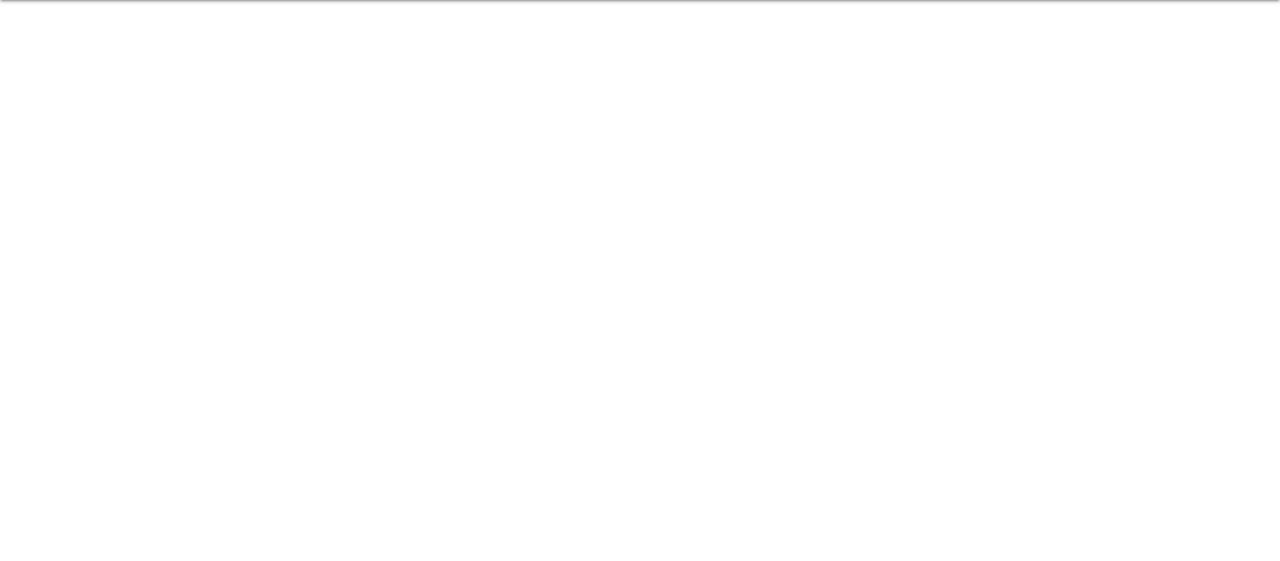
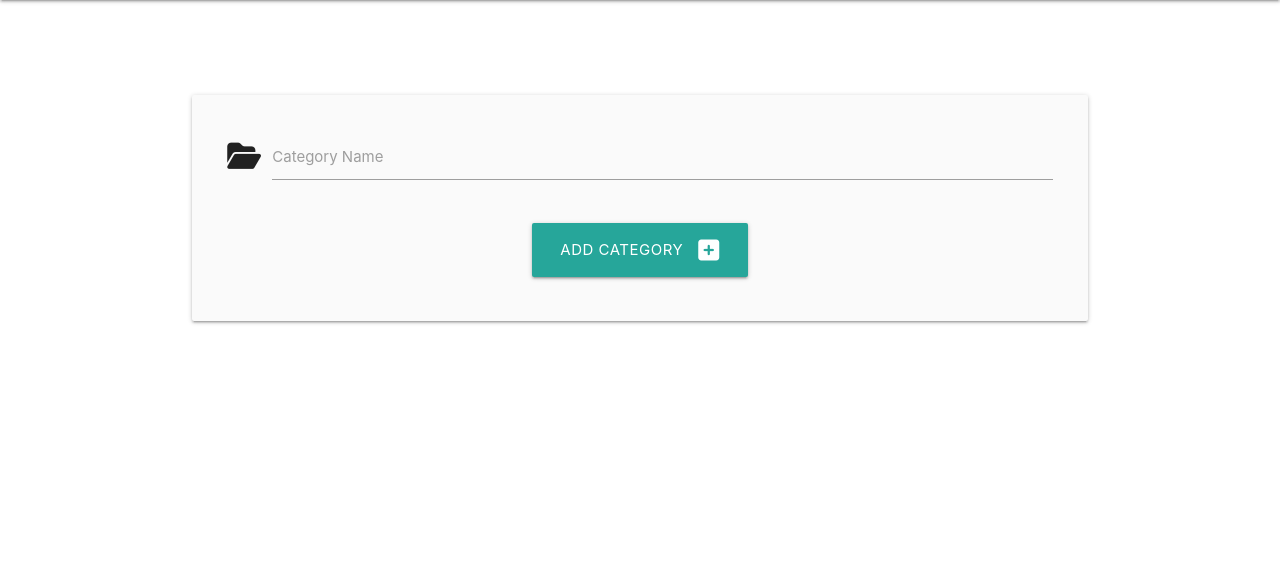
Before and after one commit to Piumi-Anuradha/Quick-And-Healthy-Meals, a Flask app: page /add_category in a window 1280 px wide. Shown: the part 64-625 px from the top of the page. Run offline with Flask 2, Linux system fonts and the light colour scheme.

Commit message:
update models.py file

```diff
--- a/taskmanager/models.py
+++ b/taskmanager/models.py
@@ -19,6 +19,6 @@ class Recipe(db.Model):
     category_id = db.Column(db.Integer, db.ForeignKey("category.id", ondelete="CASCADE"), nullable=False)
 
     def __repr__(self):
-        return "#{0} - Recipe{1}".format(
-            self.id, self.recipe_name
+        return "#{0} - Recipe: {1}".format(
+            self.id, self.recipe_name, self.preparing_time
         )
--- a/taskmanager/routes.py
+++ b/taskmanager/routes.py
@@ -1,4 +1,4 @@
-from flask import render_template
+from flask import render_template, request, redirect, url_for
 from taskmanager import app, db
 from taskmanager.models import Category, Recipe
 
@@ -8,7 +8,6 @@ def home():
     return render_template("recipes.html")
 
 
-
 @app.route("/categories")
 def categories():
     return render_template("categories.html")
@@ -16,4 +15,9 @@ def categories():
 
 @app.route("/add_category", methods=["GET","POST"])
 def add_category():
+    if request.method=="POST":
+        category = Category(category_name=request.form.get("category_name"))
+        db.session.add(category)
+        db.session.commit()
+        return redirect(url_for("categories"))
     return render_template("add_category.html")
--- a/taskmanager/templates/add_category.html
+++ b/taskmanager/templates/add_category.html
@@ -3,4 +3,27 @@
 
 <h3 class="white-text text-lighten-4 center-align">Add Category</h3>
 
+<div class="row card-panel grey lighten-5">
+    <form class="col s12" method="POST" action="{{url_for('add_category')}}">
+      <div class="row">
+        <div class="input-field col s12">
+            <i class="fas fa-folder-open prefix teal-darken3-text text-darken4"></i>
+          <input id="category_name" name="category_name" minlength="3" maxlength="25" type="text" class="validate" required>
+          <label for="category_name">Category Name</label>
+        </div>
+      </div>
+
+      <div class="row">
+        <div class="col s12 center-align">
+            <button type="submit" class="btn-large teal lighten-1">
+                Add Category <i class="fas fa-plus-square right"></i>
+            </button>
+        </div>
+      </div>
+
+    </form>
+  </div>
+
+
+
 {% endblock %}
--- a/taskmanager/templates/base.html
+++ b/taskmanager/templates/base.html
@@ -37,6 +37,9 @@
    <main class="container">
 
     {%block content%}
+
+
+
     {%endblock%}
 
 
--- a/taskmanager/templates/categories.html
+++ b/taskmanager/templates/categories.html
@@ -1,16 +1,17 @@
 {% extends "base.html" %}
 {% block content %}
 
-<h3 class="white-text text-lighten-4 center-align">Category</h3>
+<h3 class="white-text text-lighten-4 center-align">Categories</h3>
 
 <div class="row">
 
     <div class="col s12 center-align">
         <a href="{{ url_for('add_category') }}" class="btn-large teal lighten-2">
-            Add Category <i class="fa fas-plus-square right"></i>
+            Add Category <i class="fas fa-plus-square right"></i>
         </a>
     </div>
 
 </div>
 
+
 {% endblock %}
```
